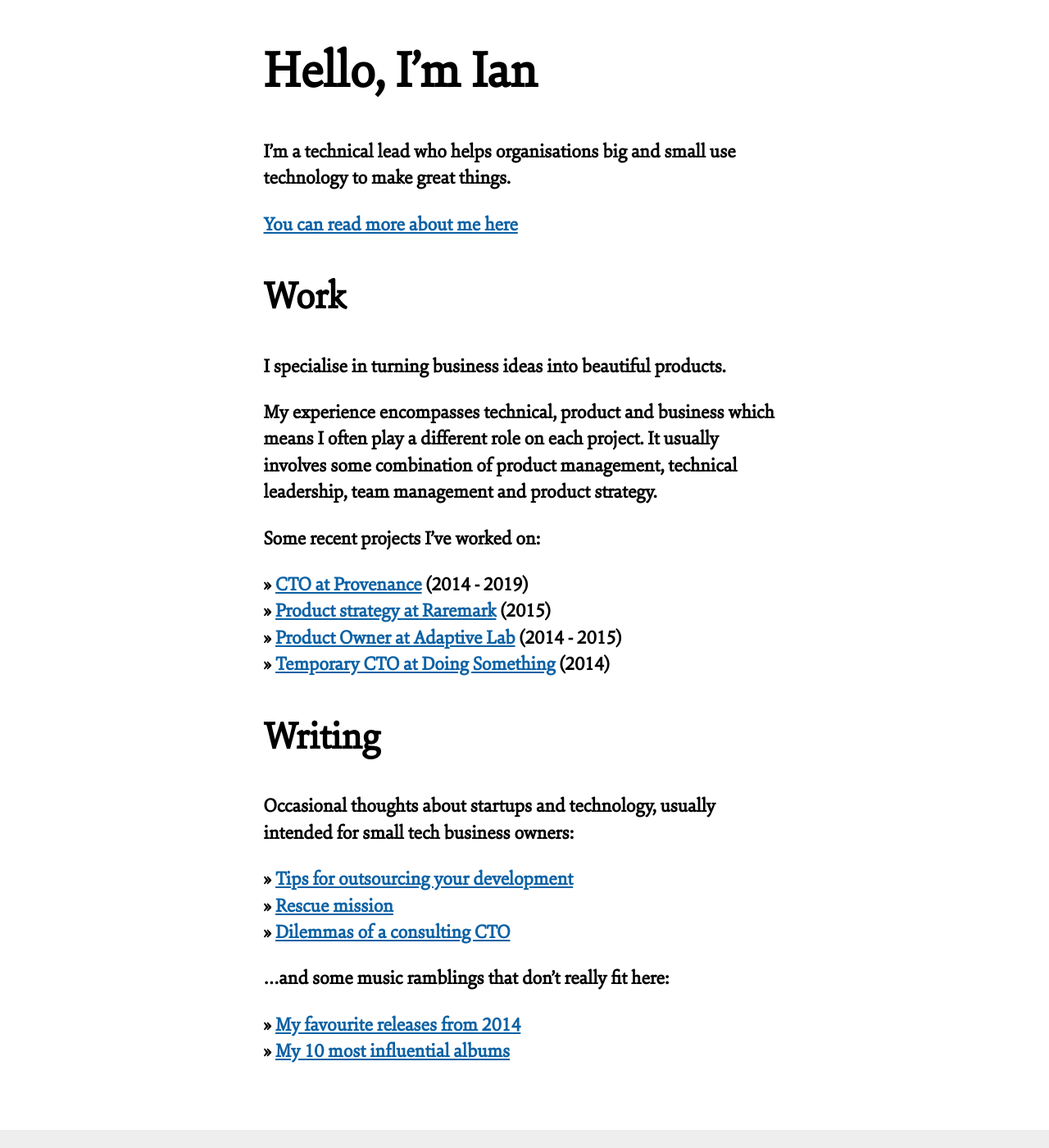
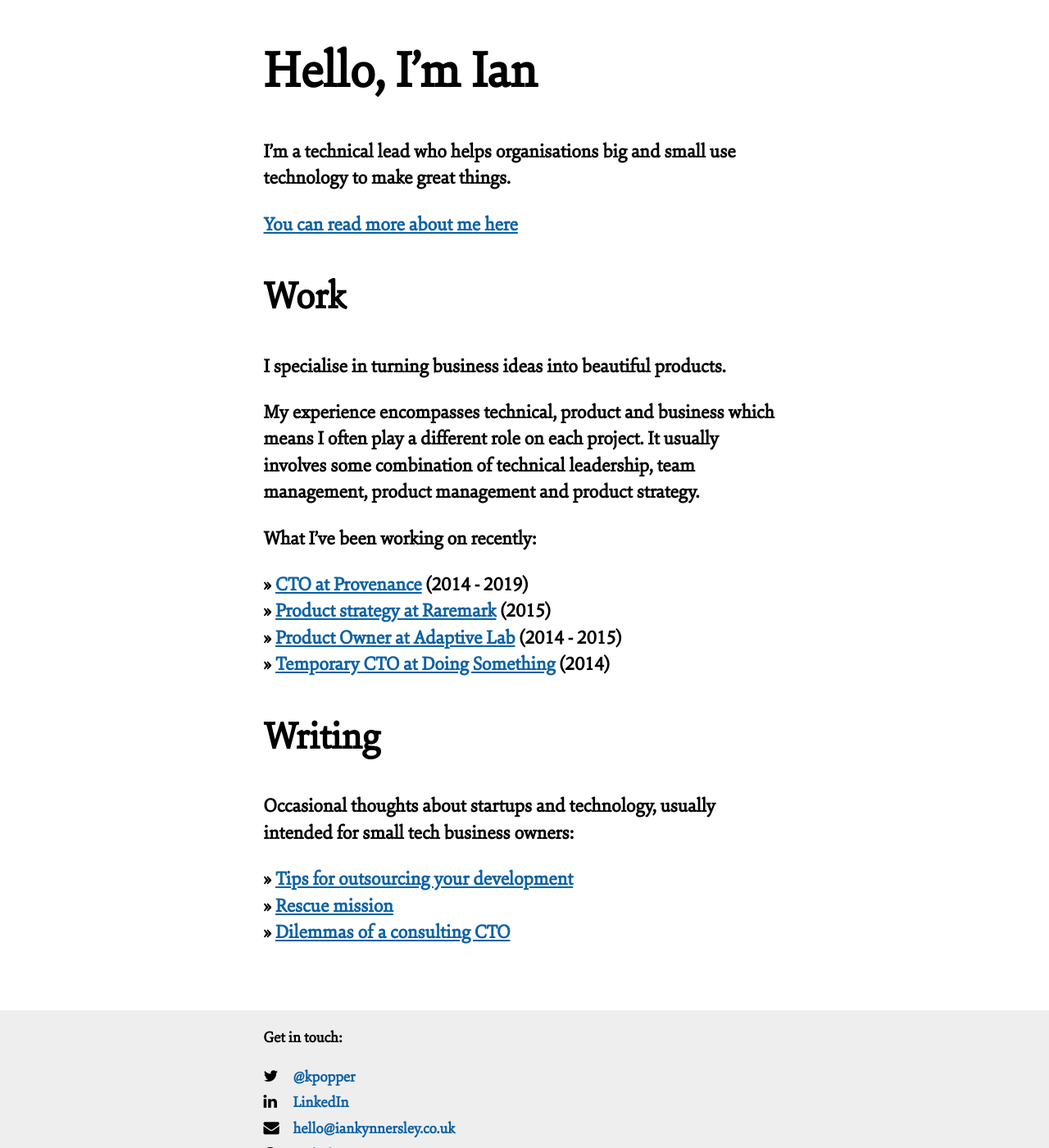
Before and after one commit to kpopper/iankynnersley.co.uk, a Jekyll site: the page built from index.md, in a window 1280 px wide and 1400 px high. Shown: the whole window at 82% size. Built offline with Jekyll 4.4.1, drawn with Linux system fonts in a browser that asks for light colours; nearby versions of some CDN libraries.

Commit message:
Improvements to homepage content

```diff
--- a/index.md
+++ b/index.md
@@ -13,9 +13,9 @@ I'm a technical lead who helps organisations big and small use technology to mak
 
 I specialise in turning business ideas into beautiful products.
 
-My experience encompasses technical, product and business which means I often play a different role on each project. It usually involves some combination of product management, technical leadership, team management and product strategy.
+My experience encompasses technical, product and business which means I often play a different role on each project. It usually involves some combination of technical leadership, team management, product management and product strategy.
 
-Some recent projects I've worked on:
+What I've been working on recently:
 * &raquo; [CTO at Provenance](/case_studies/provenance) (2014 - 2019)
 * &raquo; [Product strategy at Raremark](/case_studies/raremark) (2015)
 * &raquo; [Product Owner at Adaptive Lab](/case_studies/adaptive_lab) (2014 - 2015)
@@ -30,7 +30,3 @@ Occasional thoughts about startups and technology, usually intended for small te
 * &raquo; [{{ post.title }}]({{ post.url }})
   {%- endfor %}
 {% endif %}
-
-...and some music ramblings that don't really fit here:
-* &raquo; [My favourite releases from 2014](/music/albums-of-2014)
-* &raquo; [My 10 most influential albums](/music/10-most-influential-albums)
```
